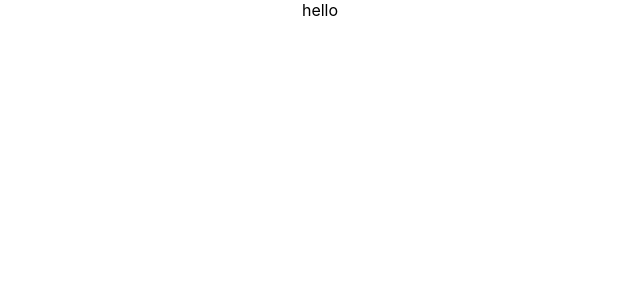
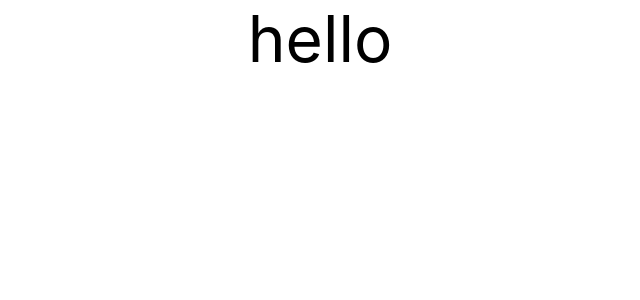
Before and after one commit to vexuas/aura-kingdom-timers, a React (Create React App) app: page / in a window 1280 px wide. Shown: the top 300 px of the page, without its empty margins (320-960 px from the left). Built offline with nearby package versions, Linux system fonts and the light colour scheme.

Commit message:
Create stylesheet

```diff
--- a/src/app/components/WorkInProgress/WorkInProgress.module.scss
+++ b/src/app/components/WorkInProgress/WorkInProgress.module.scss
@@ -0,0 +1,3 @@
+.Container {
+  font-size: 64px;
+}
--- a/src/app/components/WorkInProgress/index.tsx
+++ b/src/app/components/WorkInProgress/index.tsx
@@ -1,3 +1,5 @@
+import styles from './WorkInProgress.module.scss';
+
 export function WorkInProgress() {
-  return <div>hello</div>;
+  return <div className={styles.Container}>hello</div>;
 }
```
